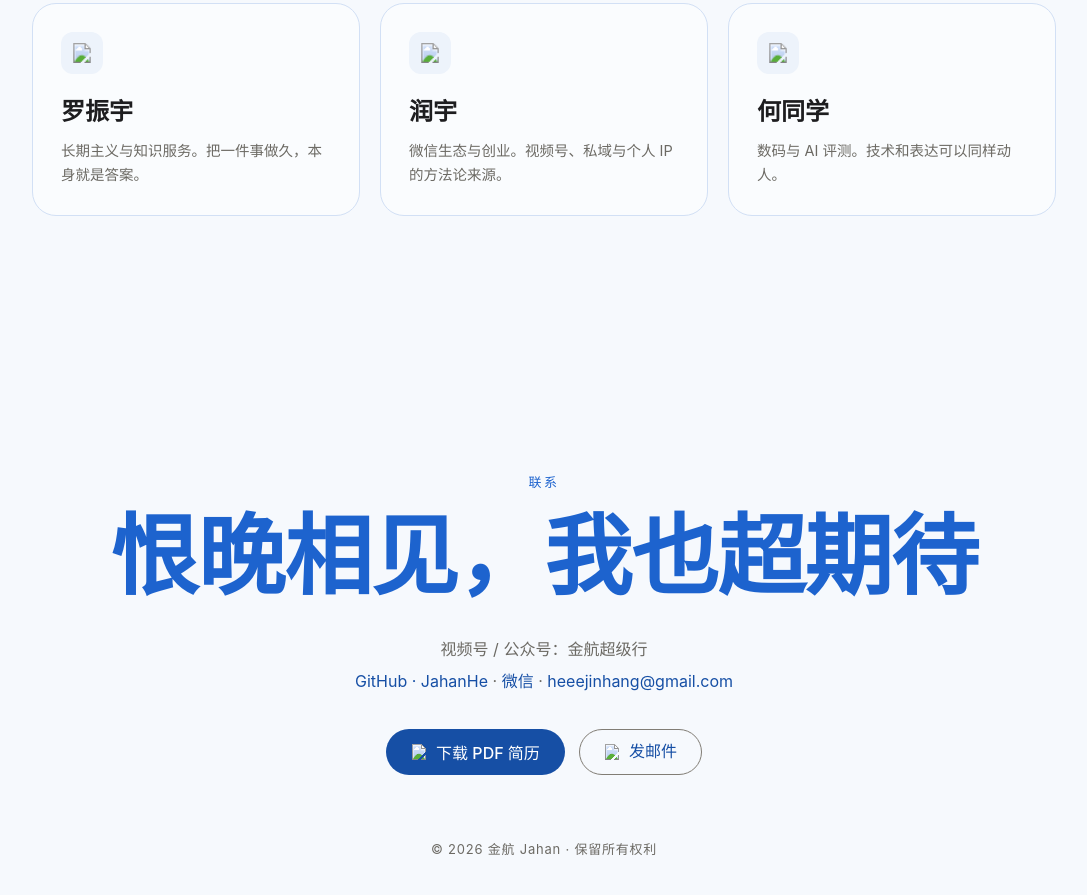
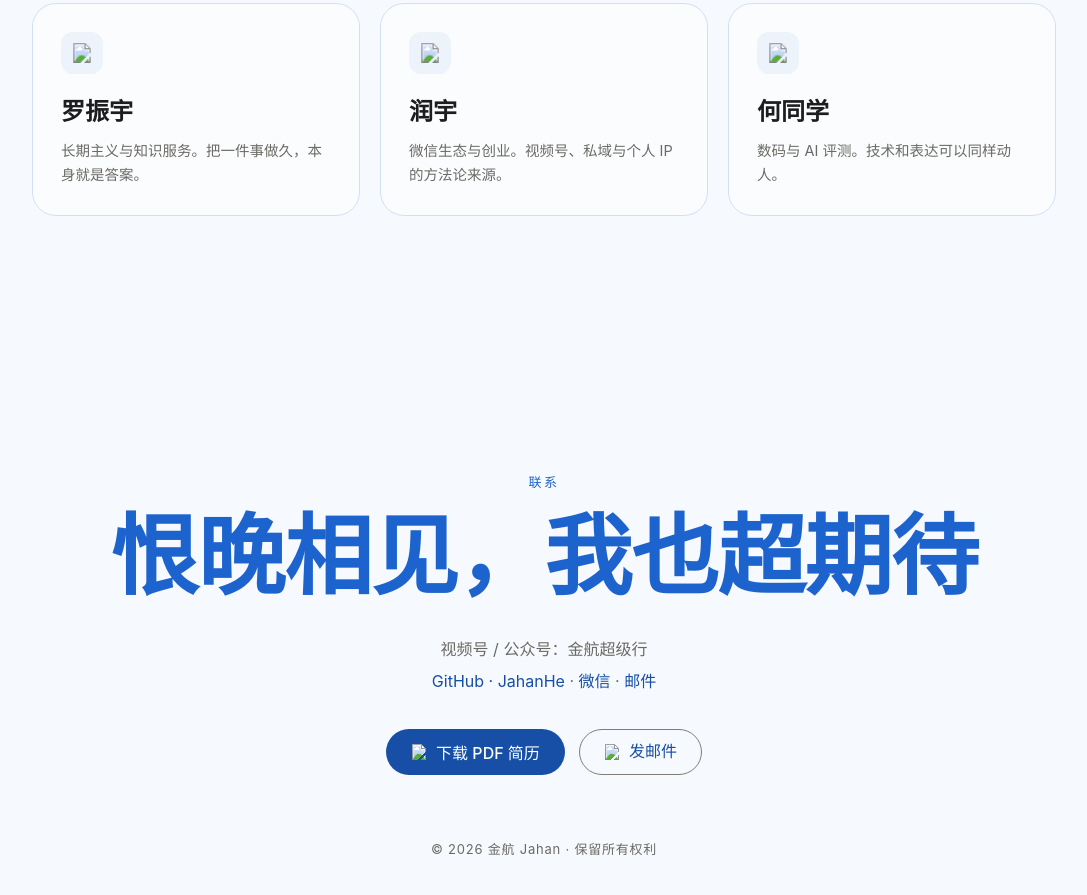
Before and after one commit to JahanHe/Jahan-web, a plain HTML site: page docs/index.html in a window 1280 px wide. Shown: the part 6703-7598 px from the top of the page, without its empty margins (96-1183 px from the left). Drawn offline with Linux system fonts and the light colour scheme.

Commit message:
Keep contact link text as 邮件, email only in mailto
Co-Authored-By: Claude Opus 5 <noreply@anthropic.com>

```diff
--- a/docs/index.html
+++ b/docs/index.html
@@ -536,7 +536,7 @@
 <section id="contact" class="sec contact">
   <div class="sec-inner">
     <div class="sec-head reveal" style="margin-bottom:28px"><span class="label">联系</span><h2>恨晚相见，我也超期待</h2></div>
-    <p class="line reveal d1">视频号 / 公众号：金航超级行<br><a href="https://github.com/JahanHe" target="_blank" rel="noopener">GitHub · JahanHe</a> · <a href="#">微信</a> · <a href="mailto:heeejinhang@gmail.com">heeejinhang@gmail.com</a></p>
+    <p class="line reveal d1">视频号 / 公众号：金航超级行<br><a href="https://github.com/JahanHe" target="_blank" rel="noopener">GitHub · JahanHe</a> · <a href="#">微信</a> · <a href="mailto:heeejinhang@gmail.com">邮件</a></p>
     <div class="btn-row reveal d2"><button class="btn" onclick="window.print()"><svg class="icon"><use href="#i-download"/></svg>下载 PDF 简历</button><a class="btn ghost" href="mailto:heeejinhang@gmail.com"><svg class="icon"><use href="#i-mail"/></svg>发邮件</a></div>
     <div class="footer">© 2026 金航 Jahan · 保留所有权利</div>
   </div>
```
